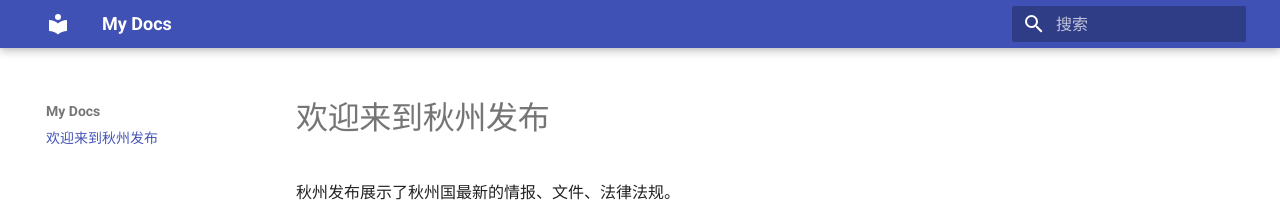
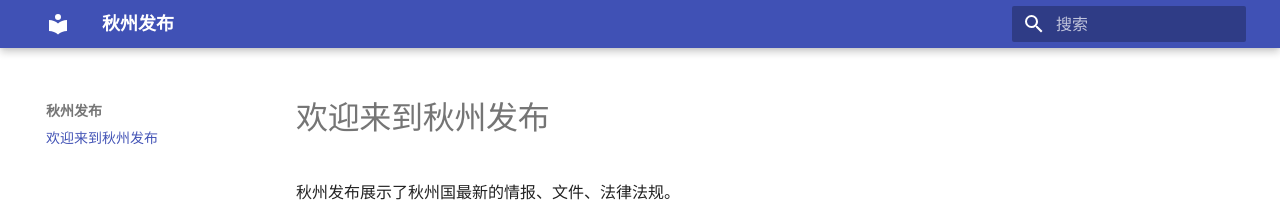
Before and after one commit to CNwenwen/fanbuqiuzhou, an MkDocs documentation site: the page built from docs/index.md, in a window 1280 px wide. Shown: the top 208 px of the page. Built offline with MkDocs 1.6.1 and Material for MkDocs 9.7.7, drawn with Linux system fonts in a browser that asks for light colours.

Commit message:
Update mkdocs.yml

```diff
--- a/mkdocs.yml
+++ b/mkdocs.yml
@@ -1,4 +1,4 @@
-site_name: My Docs
+site_name: 秋州发布
 site_url: https://fabu.qiuzhou.sciograph.top/
 theme:
   name: material
```
